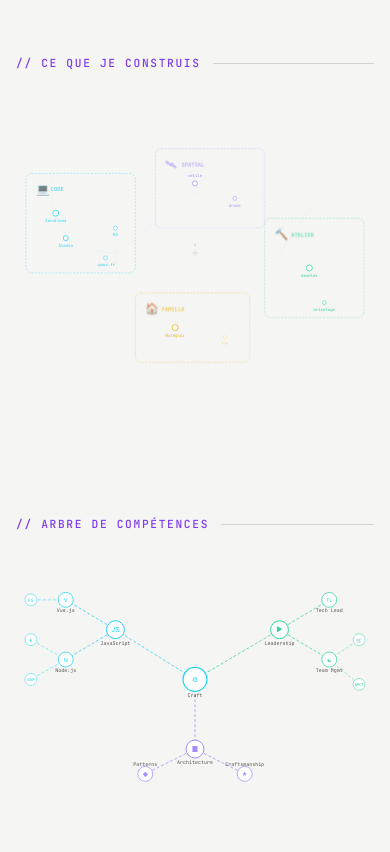
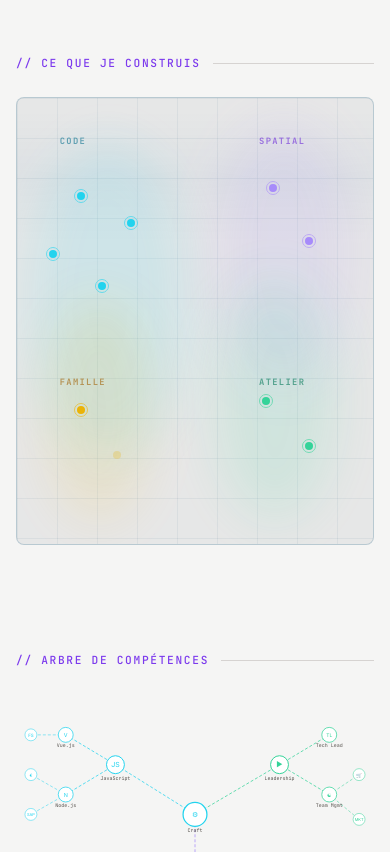
Before and after one commit to Etienne-Bernoux/portfolio, a plain HTML site: page index.html in a window 390 px wide. Shown: the part 1478-2330 px from the top of the page. Drawn offline with Linux system fonts and the light colour scheme.

Commit message:
feat: redesign exploration map as minimap/radar style
Replace SVG map with CSS-based minimap featuring:
- Dark radar background with animated scan line and grid overlay
- Colored glow regions (blur) for each zone quadrant
- Pulsing POI dots with hover tooltips and active state
- Light theme overrides with darker label colors for readability
- Responsive layout (16:9 desktop, 4:5 mobile)

Co-Authored-By: Claude Opus 4.6 <noreply@anthropic.com>

```diff
--- a/index.html
+++ b/index.html
@@ -44,10 +44,7 @@
     html[data-theme="light"] .achievement.legendary:hover { border-color: rgba(180, 130, 0, 0.6); }
     html[data-theme="light"] .achievement.epic { border-color: rgba(124, 58, 237, 0.3); }
     html[data-theme="light"] .achievement.epic:hover { border-color: rgba(124, 58, 237, 0.55); }
-    html[data-theme="light"] .node-circle,
-    html[data-theme="light"] .poi-dot { fill: #ffffff !important; }
-    html[data-theme="light"] .map-svg .zone-border { opacity: 0.9; }
-    html[data-theme="light"] .map-path { opacity: 0.2; }
+    html[data-theme="light"] .node-circle { fill: #ffffff !important; }
     html[data-theme="light"] .konami-toast { background: #ffffff; }
 
     * { margin: 0; padding: 0; box-sizing: border-box; }
@@ -170,74 +167,143 @@
 
     /* (timeline removed — replaced by achievements) */
 
-    /* ── Exploration Map ── */
-    .map-wrap {
+    /* ── Exploration Minimap ── */
+    .minimap {
       position: relative;
       width: 100%;
-      padding: 1rem 0;
+      aspect-ratio: 16 / 9;
+      background: rgba(10, 12, 18, 0.85);
+      border: 1px solid rgba(100, 220, 255, 0.15);
+      border-radius: var(--radius);
+      overflow: hidden;
     }
-    .map-svg {
-      display: block;
-      margin: 0 auto;
-      max-width: 100%;
-      height: auto;
+    html[data-theme="light"] .minimap {
+      background: rgba(15, 23, 42, 0.06);
+      border-color: rgba(0, 80, 120, 0.2);
     }
-
-    /* Zone regions */
-    .map-svg .zone {
-      cursor: pointer;
-      transition: opacity 0.3s;
-      opacity: 0.7;
-    }
-    .map-svg .zone:hover { opacity: 1; }
-    .map-svg .zone.active { opacity: 1; }
-
-    .map-svg .zone-border {
-      fill: none;
-      stroke-width: 1;
-      stroke-dasharray: 4 3;
-      transition: stroke-width 0.2s, stroke-dasharray 0.2s;
-    }
-    .map-svg .zone:hover .zone-border,
-    .map-svg .zone.active .zone-border {
-      stroke-width: 1.5;
-      stroke-dasharray: none;
-    }
-
-    .map-svg .zone-label {
-      font-family: var(--mono);
-      font-size: 11px;
-      font-weight: 600;
+    html[data-theme="light"] .mm-region { opacity: 0.12; }
+    html[data-theme="light"] .mm-label { opacity: 0.6; }
+    html[data-theme="light"] .mm-label[data-zone="code"]    { color: #0e7490; }
+    html[data-theme="light"] .mm-label[data-zone="spatial"] { color: #6d28d9; }
+    html[data-theme="light"] .mm-label[data-zone="atelier"] { color: #047857; }
+    html[data-theme="light"] .mm-label[data-zone="famille"] { color: #a16207; }
+    /* grid overlay */
+    .minimap::before {
+      content: '';
+      position: absolute;
+      inset: 0;
+      background-image:
+        linear-gradient(rgba(100, 220, 255, 0.04) 1px, transparent 1px),
+        linear-gradient(90deg, rgba(100, 220, 255, 0.04) 1px, transparent 1px);
+      background-size: 40px 40px;
       pointer-events: none;
     }
-    .map-svg .zone-icon {
-      font-size: 22px;
+    html[data-theme="light"] .minimap::before {
+      background-image:
+        linear-gradient(rgba(0, 60, 100, 0.06) 1px, transparent 1px),
+        linear-gradient(90deg, rgba(0, 60, 100, 0.06) 1px, transparent 1px);
+    }
+    /* scan line animation */
+    .minimap::after {
+      content: '';
+      position: absolute;
+      inset: 0;
+      background: linear-gradient(180deg, transparent 0%, rgba(100, 220, 255, 0.03) 50%, transparent 100%);
+      height: 30%;
+      animation: scanline 4s linear infinite;
       pointer-events: none;
     }
+    html[data-theme="light"] .minimap::after {
+      background: linear-gradient(180deg, transparent 0%, rgba(0, 80, 140, 0.04) 50%, transparent 100%);
+    }
+    @keyframes scanline { 0% { top: -30%; } 100% { top: 100%; } }
 
-    /* Map POIs (points of interest) */
-    .map-svg .poi {
-      cursor: pointer;
-      transition: transform 0.2s;
+    /* zone regions — positioned absolutely */
+    .mm-region {
+      position: absolute;
+      border-radius: 50%;
+      filter: blur(25px);
+      opacity: 0.15;
+      pointer-events: none;
+      transition: opacity 0.4s;
     }
-    .map-svg .poi:hover { transform: scale(1.2); }
-    .map-svg .poi-dot {
-      transition: r 0.2s, filter 0.2s;
-    }
-    .map-svg .poi:hover .poi-dot {
-      filter: drop-shadow(0 0 6px currentColor);
-    }
-    .map-svg .poi-label {
+    .mm-region[data-zone="code"]    { background: #22d3ee; width: 45%; height: 70%; top: 10%; left: 3%; }
+    .mm-region[data-zone="spatial"] { background: #a78bfa; width: 40%; height: 60%; top: 5%;  left: 55%; }
+    .mm-region[data-zone="atelier"] { background: #34d399; width: 35%; height: 55%; top: 40%; left: 55%; }
+    .mm-region[data-zone="famille"] { background: #eab308; width: 30%; height: 50%; top: 45%; left: 8%; }
+
+    /* zone labels */
+    .mm-label {
+      position: absolute;
       font-family: var(--mono);
-      font-size: 8px;
+      font-size: 0.55rem;
+      font-weight: 600;
+      text-transform: uppercase;
+      letter-spacing: 0.15em;
+      opacity: 0.35;
       pointer-events: none;
     }
+    .mm-label[data-zone="code"]    { color: #22d3ee; top: 8%;  left: 12%; }
+    .mm-label[data-zone="spatial"] { color: #a78bfa; top: 8%;  left: 68%; }
+    .mm-label[data-zone="atelier"] { color: #34d399; top: 62%; left: 68%; }
+    .mm-label[data-zone="famille"] { color: #eab308; top: 62%; left: 12%; }
 
-    /* Map paths between POIs */
-    .map-svg .map-path {
-      fill: none;
-      stroke-dasharray: 3 3;
-      opacity: 0.3;
+    /* POI dots */
+    .mm-poi {
+      position: absolute;
+      cursor: pointer;
+      transform: translate(-50%, -50%);
+      z-index: 2;
+      padding: 10px;
+    }
+    .mm-poi .mm-dot {
+      width: 8px;
+      height: 8px;
+      border-radius: 50%;
+      position: relative;
+      transition: transform 0.2s, box-shadow 0.2s;
+    }
+    .mm-poi .mm-dot::after {
+      content: '';
+      position: absolute;
+      inset: -3px;
+      border-radius: 50%;
+      border: 1px solid currentColor;
+      opacity: 0;
+      animation: poi-ping 2.5s ease-out infinite;
+    }
+    @keyframes poi-ping {
+      0%   { transform: scale(1); opacity: 0.6; }
+      100% { transform: scale(2.5); opacity: 0; }
+    }
+    .mm-poi:hover .mm-dot { transform: scale(1.5); }
+    .mm-poi.active .mm-dot { transform: scale(1.8); }
+    .mm-poi .mm-tip {
+      position: absolute;
+      left: 14px;
+      top: 50%;
+      transform: translateY(-50%);
+      font-family: var(--mono);
+      font-size: 0.6rem;
+      color: var(--text);
+      white-space: nowrap;
+      opacity: 0;
+      transition: opacity 0.2s;
+      pointer-events: none;
+      background: rgba(10, 12, 18, 0.7);
+      padding: 2px 6px;
+      border-radius: 3px;
+    }
+    html[data-theme="light"] .mm-poi .mm-tip {
+      background: rgba(255, 255, 255, 0.85);
+    }
+    .mm-poi:hover .mm-tip { opacity: 1; }
+    .mm-poi.placeholder .mm-dot { opacity: 0.25; }
+    .mm-poi.placeholder .mm-dot::after { display: none; }
+
+    @media (max-width: 580px) {
+      .minimap { aspect-ratio: 4 / 5; }
+      .mm-tip { display: none; }
     }
 
     /* Detail panel */
@@ -719,168 +785,71 @@
       <span data-lang="en">// things I build</span>
     </div>
 
-    <div class="map-wrap">
-      <svg id="explore-map" class="map-svg" viewBox="0 0 720 480" xmlns="http://www.w3.org/2000/svg">
+    <div class="minimap">
+      <!-- Glow regions -->
+      <div class="mm-region" data-zone="code"></div>
+      <div class="mm-region" data-zone="spatial"></div>
+      <div class="mm-region" data-zone="atelier"></div>
+      <div class="mm-region" data-zone="famille"></div>
 
-        <!-- ── Paths between POIs ── -->
-        <path class="map-path" d="M200,240 C260,200 300,160 360,120" stroke="#a78bfa" stroke-width="0.8"/>
-        <path class="map-path" d="M200,240 C200,300 240,360 300,380" stroke="#eab308" stroke-width="0.8"/>
-        <path class="map-path" d="M200,240 C140,240 100,200 80,160" stroke="#22d3ee" stroke-width="0.8"/>
-        <path class="map-path" d="M360,120 C420,100 480,110 520,130" stroke="#a78bfa" stroke-width="0.5"/>
-        <path class="map-path" d="M300,380 C360,400 400,390 440,370" stroke="#eab308" stroke-width="0.5"/>
-        <path class="map-path" d="M80,160 C60,120 70,80 100,60" stroke="#22d3ee" stroke-width="0.5"/>
-        <path class="map-path" d="M530,240 C560,200 580,170 600,140" stroke="#34d399" stroke-width="0.8"/>
-        <path class="map-path" d="M530,240 C560,280 580,310 600,340" stroke="#34d399" stroke-width="0.5"/>
+      <!-- Zone labels -->
+      <span class="mm-label" data-zone="code">Code</span>
+      <span class="mm-label" data-zone="spatial">Spatial</span>
+      <span class="mm-label" data-zone="atelier"><span data-lang="fr">Atelier</span><span data-lang="en">Workshop</span></span>
+      <span class="mm-label" data-zone="famille"><span data-lang="fr">Famille</span><span data-lang="en">Family</span></span>
 
-        <!-- ── Zone: CODE (west) ── -->
-        <g class="zone" data-zone="code">
-          <rect class="zone-border" x="20" y="80" width="220" height="200" rx="12" stroke="#22d3ee"/>
-          <text class="zone-icon" x="40" y="120" fill="#22d3ee">&#128187;</text>
-          <text class="zone-label" x="70" y="116" fill="#22d3ee">CODE</text>
-        </g>
+      <!-- CODE POIs — top-left quadrant -->
+      <div class="mm-poi" data-zone="code" style="top:22%;left:18%" data-poi="jardiland" data-name="Jardiland &middot; Gammvert" data-ctx="invivo &middot; 2021&mdash;now" data-desc-fr="E-commerce multi-enseignes. Paiement, logistique, int&eacute;gration SAP." data-desc-en="Multi-brand e-commerce. Payment, logistics, SAP integration." data-color="#22d3ee" data-link="">
+        <div class="mm-dot" style="background:#22d3ee;color:#22d3ee"></div>
+        <span class="mm-tip">Jardiland</span>
+      </div>
+      <div class="mm-poi" data-zone="code" style="top:35%;left:10%" data-poi="aladin" data-name="Aladin.farm &middot; Farmi" data-ctx="invivo + octo &middot; 2018&mdash;now" data-desc-fr="Plateforme B2Ag pour le monde agricole. Du d&eacute;veloppement initial au pilotage." data-desc-en="B2Ag platform for agriculture. From initial development to technical leadership." data-color="#22d3ee" data-link="">
+        <div class="mm-dot" style="background:#22d3ee;color:#22d3ee"></div>
+        <span class="mm-tip">Aladin.farm</span>
+      </div>
+      <div class="mm-poi" data-zone="code" style="top:28%;left:32%" data-poi="rg" data-name="Roland-Garros" data-ctx="octo &middot; rg.com &middot; 2019" data-desc-fr="Billetterie du tournoi de Roland-Garros." data-desc-en="Tournament ticketing system for Roland-Garros." data-color="#22d3ee" data-link="">
+        <div class="mm-dot" style="background:#22d3ee;color:#22d3ee"></div>
+        <span class="mm-tip">Roland-Garros</span>
+      </div>
+      <div class="mm-poi" data-zone="code" style="top:42%;left:24%" data-poi="gouv" data-name="numerique.gouv.fr" data-ctx="octo &middot; dinsic &middot; 2019" data-desc-fr="Site officiel du num&eacute;rique de l'&Eacute;tat. Jekyll, Foundation, CircleCI." data-desc-en="French government digital website. Jekyll, Foundation, CircleCI." data-color="#22d3ee" data-link="">
+        <div class="mm-dot" style="background:#22d3ee;color:#22d3ee"></div>
+        <span class="mm-tip">.gouv.fr</span>
+      </div>
 
-        <!-- POIs: Code -->
-        <g class="poi" data-poi="jardiland" data-zone="code"
-           data-name="Jardiland &middot; Gammvert"
-           data-ctx="invivo &middot; 2021&mdash;now"
-           data-desc-fr="E-commerce multi-enseignes. Paiement, logistique, int&eacute;gration SAP."
-           data-desc-en="Multi-brand e-commerce. Payment, logistics, SAP integration."
-           data-color="#22d3ee">
-          <circle class="poi-dot" cx="80" cy="160" r="6" fill="#18181b" stroke="#22d3ee" stroke-width="1.5" style="color:#22d3ee"/>
-          <text class="poi-label" x="80" y="178" text-anchor="middle" fill="#22d3ee">Jardiland</text>
-        </g>
-        <g class="poi" data-poi="aladin" data-zone="code"
-           data-name="Aladin.farm &middot; Farmi"
-           data-ctx="invivo + octo &middot; 2018&mdash;now"
-           data-desc-fr="Plateforme B2Ag pour le monde agricole. Du d&eacute;veloppement initial au pilotage."
-           data-desc-en="B2Ag platform for agriculture. From initial development to technical leadership."
-           data-color="#22d3ee">
-          <circle class="poi-dot" cx="100" cy="210" r="5" fill="#18181b" stroke="#22d3ee" stroke-width="1.5" style="color:#22d3ee"/>
-          <text class="poi-label" x="100" y="228" text-anchor="middle" fill="#22d3ee">Aladin</text>
-        </g>
-        <g class="poi" data-poi="gouv" data-zone="code"
-           data-name="numerique.gouv.fr"
-           data-ctx="octo &middot; dinsic &middot; 2019"
-           data-desc-fr="Site officiel du num&eacute;rique de l'&Eacute;tat. Jekyll, Foundation, CircleCI."
-           data-desc-en="French government digital website. Jekyll, Foundation, CircleCI."
-           data-color="#22d3ee">
-          <circle class="poi-dot" cx="180" cy="250" r="4" fill="#18181b" stroke="#22d3ee" stroke-width="1" style="color:#22d3ee"/>
-          <text class="poi-label" x="180" y="266" text-anchor="middle" fill="#22d3ee">.gouv.fr</text>
-        </g>
-        <g class="poi" data-poi="rg" data-zone="code"
-           data-name="Roland-Garros"
-           data-ctx="octo &middot; rg.com &middot; 2019"
-           data-desc-fr="Billetterie du tournoi de Roland-Garros."
-           data-desc-en="Tournament ticketing system for Roland-Garros."
-           data-color="#22d3ee">
-          <circle class="poi-dot" cx="200" cy="190" r="4" fill="#18181b" stroke="#22d3ee" stroke-width="1" style="color:#22d3ee"/>
-          <text class="poi-label" x="200" y="206" text-anchor="middle" fill="#22d3ee">RG</text>
-        </g>
+      <!-- SPATIAL POIs — top-right quadrant -->
+      <div class="mm-poi" data-zone="spatial" style="top:20%;left:72%" data-poi="space-veille" data-name-fr="Veille a&eacute;rospatiale" data-name-en="Aerospace watch" data-ctx="passion" data-desc-fr="SpaceX, Ariane, exploration spatiale. Le ciel comme horizon." data-desc-en="SpaceX, Ariane, space exploration. The sky as a horizon." data-color="#a78bfa" data-link="">
+        <div class="mm-dot" style="background:#a78bfa;color:#a78bfa"></div>
+        <span class="mm-tip" data-lang="fr">Veille a&eacute;ro</span>
+        <span class="mm-tip" data-lang="en">Aerospace</span>
+      </div>
+      <div class="mm-poi" data-zone="spatial" style="top:32%;left:82%" data-poi="drone" data-name-fr="Drone ECE" data-name-en="ECE Drone" data-ctx="ece &middot; 2012&mdash;2014" data-desc-fr="Conception d'un drone sur 2 ans. Chef de projet, ECE Inov-Award." data-desc-en="Drone built over 2 years. Project lead, ECE Inov-Award." data-color="#a78bfa" data-link="">
+        <div class="mm-dot" style="background:#a78bfa;color:#a78bfa"></div>
+        <span class="mm-tip" data-lang="fr">Drone ECE</span>
+        <span class="mm-tip" data-lang="en">ECE Drone</span>
+      </div>
 
-        <!-- ── Zone: SPATIAL (north) ── -->
-        <g class="zone" data-zone="spatial">
-          <rect class="zone-border" x="280" y="30" width="220" height="160" rx="12" stroke="#a78bfa"/>
-          <text class="zone-icon" x="300" y="70" fill="#a78bfa">&#128752;</text>
-          <text class="zone-label" x="333" y="66" fill="#a78bfa">SPATIAL</text>
-        </g>
+      <!-- ATELIER POIs — bottom-right quadrant -->
+      <div class="mm-poi" data-zone="atelier" style="top:68%;left:70%" data-poi="meubles" data-name-fr="Plans de meubles" data-name-en="Furniture plans" data-ctx-fr="bois &middot; conception &middot; en cours" data-ctx-en="wood &middot; design &middot; ongoing" data-desc-fr="Conception et fabrication de meubles. Plans, d&eacute;coupes, assemblage." data-desc-en="Furniture design and building. Plans, cuts, assembly." data-color="#34d399" data-link="">
+        <div class="mm-dot" style="background:#34d399;color:#34d399"></div>
+        <span class="mm-tip" data-lang="fr">Meubles</span>
+        <span class="mm-tip" data-lang="en">Furniture</span>
+      </div>
+      <div class="mm-poi" data-zone="atelier" style="top:78%;left:82%" data-poi="bricolage" data-name-fr="Bricolage" data-name-en="DIY" data-ctx-fr="maison &middot; r&eacute;parations" data-ctx-en="home &middot; repairs" data-desc-fr="Tout ce qui se r&eacute;pare, s'am&eacute;liore, se construit &agrave; la main." data-desc-en="Anything that can be fixed, improved, or built by hand." data-color="#34d399" data-link="">
+        <div class="mm-dot" style="background:#34d399;color:#34d399"></div>
+        <span class="mm-tip" data-lang="fr">Bricolage</span>
+        <span class="mm-tip" data-lang="en">DIY</span>
+      </div>
 
-        <!-- POIs: Spatial -->
-        <g class="poi" data-poi="space-veille" data-zone="spatial"
-           data-name-fr="Veille a&eacute;rospatiale"
-           data-name-en="Aerospace watch"
-           data-ctx="passion"
-           data-desc-fr="SpaceX, Ariane, exploration spatiale. Le ciel comme horizon."
-           data-desc-en="SpaceX, Ariane, space exploration. The sky as a horizon."
-           data-color="#a78bfa">
-          <circle class="poi-dot" cx="360" cy="100" r="5" fill="#18181b" stroke="#a78bfa" stroke-width="1.5" style="color:#a78bfa"/>
-          <text class="poi-label" x="360" y="88" text-anchor="middle" fill="#a78bfa">veille</text>
-        </g>
-        <g class="poi" data-poi="drone" data-zone="spatial"
-           data-name-fr="Drone ECE"
-           data-name-en="ECE Drone"
-           data-ctx="ece &middot; 2012&mdash;2014"
-           data-desc-fr="Conception d'un drone sur 2 ans. Chef de projet, ECE Inov-Award."
-           data-desc-en="Drone built over 2 years. Project lead, ECE Inov-Award."
-           data-color="#a78bfa">
-          <circle class="poi-dot" cx="440" cy="130" r="4" fill="#18181b" stroke="#a78bfa" stroke-width="1" style="color:#a78bfa"/>
-          <text class="poi-label" x="440" y="148" text-anchor="middle" fill="#a78bfa">drone</text>
-        </g>
-
-        <!-- ── Zone: FAMILLE (south) ── -->
-        <g class="zone" data-zone="famille">
-          <rect class="zone-border" x="240" y="320" width="230" height="140" rx="12" stroke="#eab308"/>
-          <text class="zone-icon" x="260" y="360" fill="#eab308">&#127968;</text>
-          <text class="zone-label" x="293" y="357" fill="#eab308">
-            <tspan data-lang="fr">FAMILLE</tspan>
-            <tspan data-lang="en">FAMILY</tspan>
-          </text>
-        </g>
-
-        <!-- POIs: Famille -->
-        <g class="poi" data-poi="mathquiz" data-zone="famille"
-           data-name="MathQuiz"
-           data-ctx="react &middot; pwa &middot; 2025"
-           data-desc-fr="App pour apprendre les tables de multiplication. Faite pour ceux qui comptent le plus."
-           data-desc-en="Multiplication tables app. Built for the ones who matter most."
-           data-link="https://etienne-bernoux.github.io/math-learner/"
-           data-color="#eab308">
-          <circle class="poi-dot" cx="320" cy="390" r="6" fill="#18181b" stroke="#eab308" stroke-width="1.5" style="color:#eab308"/>
-          <text class="poi-label" x="320" y="408" text-anchor="middle" fill="#eab308">MathQuiz</text>
-        </g>
-        <g class="poi" data-poi="future" data-zone="famille"
-           data-name-fr="&Agrave; venir..."
-           data-name-en="Coming soon..."
-           data-ctx="????"
-           data-desc-fr="D'autres outils pour la maison. Stay tuned."
-           data-desc-en="More tools for the household. Stay tuned."
-           data-color="#eab308">
-          <circle class="poi-dot" cx="420" cy="410" r="3" fill="#18181b" stroke="#eab308" stroke-width="1" style="color:#eab308" stroke-dasharray="2 2"/>
-          <text class="poi-label" x="420" y="426" text-anchor="middle" fill="#eab308" opacity="0.5">???</text>
-        </g>
-
-        <!-- ── Zone: ATELIER (east) ── -->
-        <g class="zone" data-zone="atelier">
-          <rect class="zone-border" x="500" y="170" width="200" height="200" rx="12" stroke="#34d399"/>
-          <text class="zone-icon" x="520" y="210" fill="#34d399">&#128296;</text>
-          <text class="zone-label" x="553" y="207" fill="#34d399">
-            <tspan data-lang="fr">ATELIER</tspan>
-            <tspan data-lang="en">WORKSHOP</tspan>
-          </text>
-        </g>
-
-        <!-- POIs: Atelier -->
-        <g class="poi" data-poi="meubles" data-zone="atelier"
-           data-name-fr="Plans de meubles"
-           data-name-en="Furniture plans"
-           data-ctx-fr="bois &middot; conception &middot; en cours"
-           data-ctx-en="wood &middot; design &middot; ongoing"
-           data-desc-fr="Conception et fabrication de meubles. Plans, d&eacute;coupes, assemblage."
-           data-desc-en="Furniture design and building. Plans, cuts, assembly."
-           data-color="#34d399">
-          <circle class="poi-dot" cx="590" cy="270" r="6" fill="#18181b" stroke="#34d399" stroke-width="1.5" style="color:#34d399"/>
-          <text class="poi-label" x="590" y="288" text-anchor="middle" fill="#34d399">meubles</text>
-        </g>
-        <g class="poi" data-poi="bricolage" data-zone="atelier"
-           data-name-fr="Bricolage"
-           data-name-en="DIY"
-           data-ctx-fr="maison &middot; r&eacute;parations"
-           data-ctx-en="home &middot; repairs"
-           data-desc-fr="Tout ce qui se r&eacute;pare, s'am&eacute;liore, se construit &agrave; la main."
-           data-desc-en="Anything that can be fixed, improved, or built by hand."
-           data-color="#34d399">
-          <circle class="poi-dot" cx="620" cy="340" r="4" fill="#18181b" stroke="#34d399" stroke-width="1" style="color:#34d399"/>
-          <text class="poi-label" x="620" y="356" text-anchor="middle" fill="#34d399">bricolage</text>
-        </g>
-
-        <!-- ── Center compass ── -->
-        <g opacity="0.3">
-          <circle cx="360" cy="240" r="3" fill="none" stroke="var(--text-dim)" stroke-width="0.5"/>
-          <line x1="360" y1="232" x2="360" y2="248" stroke="var(--text-dim)" stroke-width="0.5"/>
-          <line x1="352" y1="240" x2="368" y2="240" stroke="var(--text-dim)" stroke-width="0.5"/>
-          <text x="360" y="225" text-anchor="middle" fill="var(--text-dim)" font-size="7" font-family="var(--mono)">N</text>
-        </g>
-
-      </svg>
+      <!-- FAMILLE POIs — bottom-left quadrant -->
+      <div class="mm-poi" data-zone="famille" style="top:70%;left:18%" data-poi="mathquiz" data-name="MathQuiz" data-ctx="react &middot; pwa &middot; 2025" data-desc-fr="App pour apprendre les tables de multiplication. Faite pour ceux qui comptent le plus." data-desc-en="Multiplication tables app. Built for the ones who matter most." data-link="https://etienne-bernoux.github.io/math-learner/" data-color="#eab308">
+        <div class="mm-dot" style="background:#eab308;color:#eab308"></div>
+        <span class="mm-tip">MathQuiz</span>
+      </div>
+      <div class="mm-poi placeholder" data-zone="famille" style="top:80%;left:28%" data-poi="future" data-name-fr="&Agrave; venir..." data-name-en="Coming soon..." data-ctx="????" data-desc-fr="D'autres outils pour la maison. Stay tuned." data-desc-en="More tools for the household. Stay tuned." data-color="#eab308">
+        <div class="mm-dot" style="background:#eab308;color:#eab308"></div>
+        <span class="mm-tip" data-lang="fr">&Agrave; venir...</span>
+        <span class="mm-tip" data-lang="en">Coming soon...</span>
+      </div>
     </div>
 
     <!-- Detail panel below the map -->
@@ -1140,28 +1109,26 @@
     const lang = () => document.documentElement.lang || 'fr';
     let activePoi = null;
 
-    const zoneColors = {
-      code: '#22d3ee', spatial: '#a78bfa',
-      famille: '#eab308', atelier: '#34d399'
-    };
-
-    document.querySelectorAll('.poi').forEach(poi => {
+    document.querySelectorAll('.mm-poi').forEach(poi => {
       poi.addEventListener('click', () => {
         const l = lang();
-        const zone = poi.dataset.zone;
+        const zone = poi.dataset.zone || '';
         const name = (l === 'en' ? poi.dataset.nameEn : poi.dataset.nameFr) || poi.dataset.name || '';
         const ctx = (l === 'en' ? poi.dataset.ctxEn : poi.dataset.ctxFr) || poi.dataset.ctx || '';
         const desc = l === 'en' ? poi.dataset.descEn : poi.dataset.descFr;
         const link = poi.dataset.link;
         const color = poi.dataset.color;
 
-        // Toggle if same
+        // deselect previous
+        document.querySelectorAll('.mm-poi.active').forEach(p => p.classList.remove('active'));
+
         if (activePoi === poi.dataset.poi) {
           panel.classList.remove('show');
           activePoi = null;
           return;
         }
         activePoi = poi.dataset.poi;
+        poi.classList.add('active');
 
         zoneName.textContent = zone.toUpperCase();
         zoneName.style.color = color;
@@ -1169,12 +1136,10 @@
         ctxEl.textContent = ctx;
         descEl.textContent = desc;
         panel.style.borderColor = color;
-
         panel.classList.add('show');
       });
     });
 
-    // Click outside map closes panel
     document.addEventListener('click', (e) => {
       if (!e.target.closest('#map-section')) {
         panel.classList.remove('show');
```
